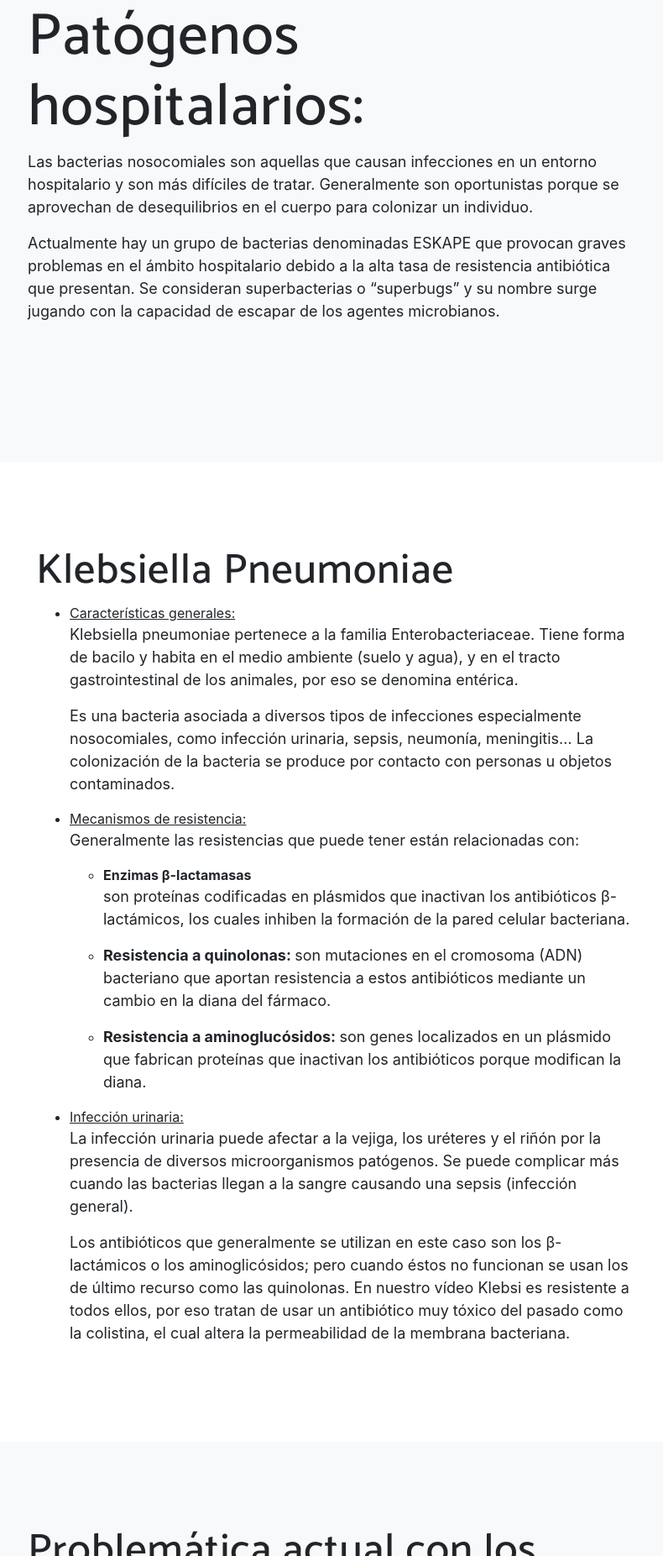
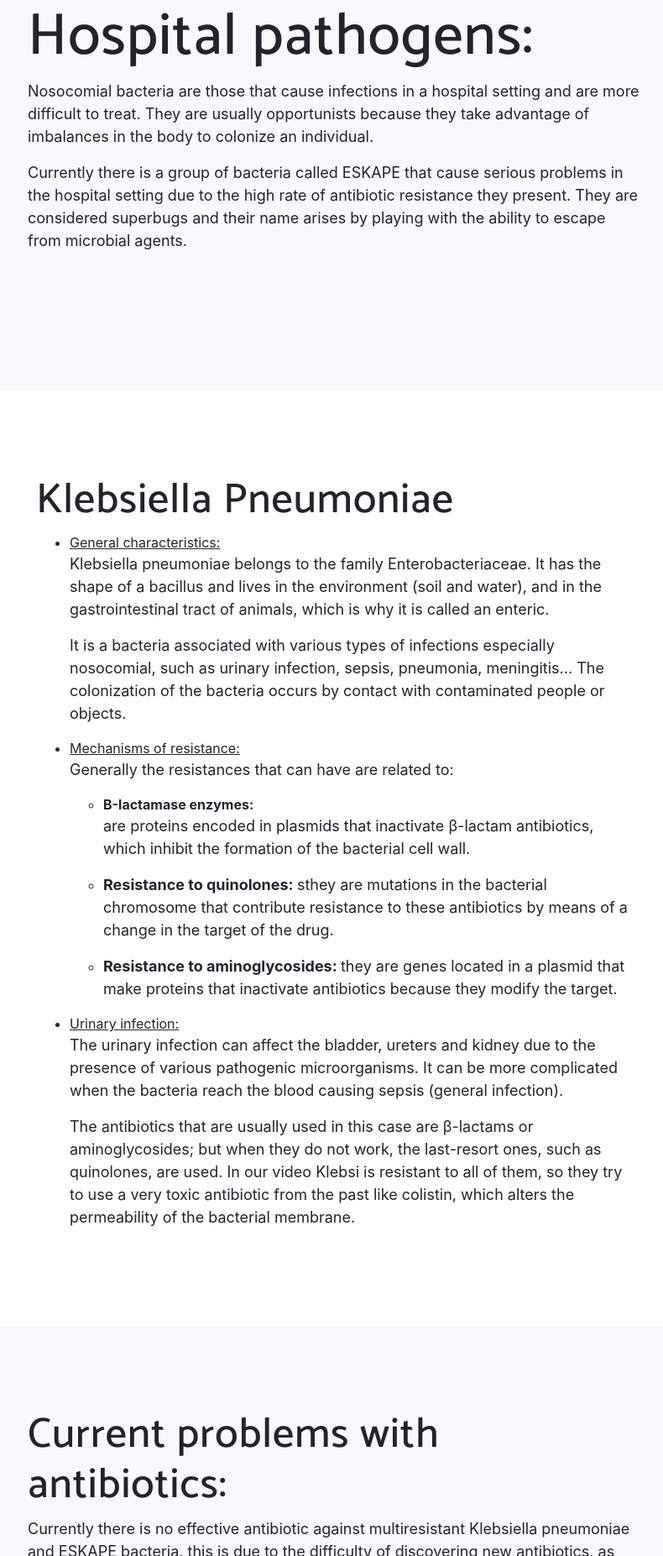
Before and after one commit to breogangf/klebsi.es, a website with bundled scripts: page www/en.html in a window 1280 px wide. Shown: the part 947-2800 px from the top of the page at 84% size, without its empty margins (242-1032 px from the left). Built offline with nearby package versions, Linux system fonts and the light colour scheme; a web font is replaced by a local one.

Commit message:
English texts updated

```diff
--- a/www/en.html
+++ b/www/en.html
@@ -44,16 +44,16 @@
       <div class="collapse navbar-collapse" id="navbarResponsive">
         <ul class="navbar-nav ml-auto">
           <li class="nav-item">
-            <a class="nav-link js-scroll-trigger" href="#patogenos">Patógenos</a>
+            <a class="nav-link js-scroll-trigger" href="#patogenos">Pathogens</a>
           </li>
           <li class="nav-item">
             <a class="nav-link js-scroll-trigger" href="#pneumoniae">K.Pneumoniae</a>
           </li>
           <li class="nav-item">
-            <a class="nav-link js-scroll-trigger" href="#problematica">Problemática</a>
+            <a class="nav-link js-scroll-trigger" href="#problematica">Problems</a>
           </li>
           <li class="nav-item">
-            <a class="nav-link js-scroll-trigger" href="#bibliografia">Bibliografía</a>
+            <a class="nav-link js-scroll-trigger" href="#bibliografia">Bibliography</a>
           </li>
         </ul>
         <ul class="navbar-nav ml-auto">
@@ -73,7 +73,7 @@
       <div class="row h-100">
         <div class="col-lg-5 my-auto">
           <div class="header-content mx-auto">
-            <h1 class="mb-5">Klebsi nos cuenta un día en su vida, no te lo pierdas!</h1>
+            <h1 class="mb-5">Discovering Klebsi, the bacteria</h1>
           </div>
         </div>
         <div class="col-lg-7 my-auto">
@@ -100,14 +100,14 @@
     <div class="container">
       <div class="row">
         <div class="col-md-8 mx-auto">
-          <h2 class="section-heading">Patógenos hospitalarios:</h2>
-          <p>Las bacterias nosocomiales son aquellas que causan infecciones en un entorno hospitalario y son más
-            difíciles de tratar. Generalmente son oportunistas porque se aprovechan de desequilibrios en el cuerpo para
-            colonizar un individuo.
+          <h2 class="section-heading">Hospital pathogens:</h2>
+          <p>Nosocomial bacteria are those that cause infections in a hospital setting and are more difficult to treat.
+            They are usually opportunists because they take advantage of imbalances in the body to colonize an
+            individual.
           </p>
-          <p>Actualmente hay un grupo de bacterias denominadas ESKAPE que provocan graves problemas en el ámbito
-            hospitalario debido a la alta tasa de resistencia antibiótica que presentan. Se consideran superbacterias o
-            “superbugs” y su nombre surge jugando con la capacidad de escapar de los agentes microbianos.
+          <p>Currently there is a group of bacteria called ESKAPE that cause serious problems in the hospital setting
+            due to the high rate of antibiotic resistance they present. They are considered superbugs and their name
+            arises by playing with the ability to escape from microbial agents.
           </p>
         </div>
       </div>
@@ -119,41 +119,44 @@
       <div class="col-md-8 mx-auto">
         <h2 class="section-heading">Klebsiella Pneumoniae</h2>
         <ul>
-          <li><u>Características generales:</u>
-            <p>Klebsiella pneumoniae pertenece a la familia Enterobacteriaceae. Tiene forma de bacilo y habita en el
-              medio ambiente (suelo y agua), y en el tracto gastrointestinal de los animales, por eso se denomina
-              entérica.</p>
-            <p>Es una bacteria asociada a diversos tipos de infecciones especialmente nosocomiales, como infección
-              urinaria, sepsis, neumonía, meningitis… La colonización de la bacteria se produce por contacto con
-              personas u objetos contaminados.</p>
+          <li><u>General characteristics:</u>
+            <p>Klebsiella pneumoniae belongs to the family Enterobacteriaceae. It has the shape of a bacillus and lives
+              in the environment (soil and water), and in the gastrointestinal tract of animals, which is why it is
+              called an enteric.
+            </p>
+            <p>It is a bacteria associated with various types of infections especially nosocomial, such as urinary
+              infection, sepsis, pneumonia, meningitis... The colonization of the bacteria occurs by contact with
+              contaminated people or objects.
+            </p>
           </li>
-          <li><u>Mecanismos de resistencia:</u>
-            <p>Generalmente las resistencias que puede tener están relacionadas con:</p>
+          <li><u>Mechanisms of resistance:</u>
+            <p>Generally the resistances that can have are related to:</p>
             <ul>
-              <li><strong>Enzimas β-lactamasas</strong></li>
-              <p>son proteínas codificadas en plásmidos que inactivan los antibióticos β-lactámicos, los cuales inhiben
-                la formación de la pared celular bacteriana.
+              <li><strong>Β-lactamase enzymes:</strong></li>
+              <p>are proteins encoded in plasmids that inactivate β-lactam antibiotics, which inhibit the formation of
+                the bacterial cell wall.
               </p>
               <li>
-                <p><strong>Resistencia a quinolonas: </strong>son mutaciones en el cromosoma (ADN) bacteriano que
-                  aportan
-                  resistencia a estos antibióticos mediante un cambio en la diana del fármaco.</p>
+                <p><strong>Resistance to quinolones: </strong>sthey are mutations in the bacterial chromosome that
+                  contribute resistance to these antibiotics by means of a change in the target of the drug.
+                </p>
               </li>
               <li>
-                <p><strong>Resistencia a aminoglucósidos: </strong> son genes localizados en un plásmido que fabrican
-                  proteínas que inactivan los antibióticos porque modifican la diana.
+                <p><strong>Resistance to aminoglycosides: </strong> they are genes located in a plasmid that make
+                  proteins that inactivate antibiotics because they modify the target.
                 </p>
               </li>
             </ul>
           </li>
-          <li><u>Infección urinaria:</u>
-            <p>La infección urinaria puede afectar a la vejiga, los uréteres y el riñón por la presencia de diversos
-              microorganismos patógenos. Se puede complicar más cuando las bacterias llegan a la sangre causando una
-              sepsis (infección general).</p>
-            <p>Los antibióticos que generalmente se utilizan en este caso son los β-lactámicos o los aminoglicósidos;
-              pero cuando éstos no funcionan se usan los de último recurso como las quinolonas. En nuestro vídeo Klebsi
-              es resistente a todos ellos, por eso tratan de usar un antibiótico muy tóxico del pasado como la
-              colistina, el cual altera la permeabilidad de la membrana bacteriana.
+          <li><u>Urinary infection:</u>
+            <p>The urinary infection can affect the bladder, ureters and kidney due to the presence of various
+              pathogenic microorganisms. It can be more complicated when the bacteria reach the blood causing sepsis
+              (general infection).
+            </p>
+            <p>The antibiotics that are usually used in this case are β-lactams or aminoglycosides; but when they do not
+              work, the last-resort ones, such as quinolones, are used. In our video Klebsi is resistant to all of them,
+              so they try to use a very toxic antibiotic from the past like colistin, which alters the permeability of
+              the bacterial membrane.
             </p>
           </li>
         </ul>
@@ -165,16 +168,16 @@
     <div class="container">
       <div class="row">
         <div class="col-md-8 mx-auto">
-          <h2 class="section-heading">Problemática actual con los antibióticos:</h2>
-          <p>Actualmente no hay un antibiótico eficaz contra Klebsiella pneumoniae multirresistente y las bacterias
-            ESKAPE, esto se debe a la dificultad de descubrir nuevos antibióticos, así como a la poca inversión
-            económica que realizan las compañías farmacéuticas.
-            Para mejorar esta problemática debe establecerse una política adecuada, y un uso y consumo responsables,
-            basándonos en las directrices indicadas por la Organización Mundial de la Salud (OMS).
+          <h2 class="section-heading">Current problems with antibiotics:</h2>
+          <p>Currently there is no effective antibiotic against multiresistant Klebsiella pneumoniae and ESKAPE
+            bacteria, this is due to the difficulty of discovering new antibiotics, as well as to the little economic
+            investment made by pharmaceutical companies.
           </p>
-          <p>Esto es muy importante porque si seguimos por este camino, en el 2050 los antibióticos serán ineficaces y
-            la resistencia a los antibióticos será la 1ª causa de muerte en el mundo, superando al cáncer.
-            1 muerte cada 3 segundos!!
+          <p>To improve this problem, an appropriate policy and responsible use and consumption should be established,
+            based on the guidelines indicated by the World Health Organization (WHO).
+            This is very important because if we continue along this path, in 2050 antibiotics will be ineffective and
+            resistance to antibiotics will be the 1st cause of death in the world, surpassing cancer.
+            1 death every 3 seconds !!
           </p>
         </div>
       </div>
@@ -187,7 +190,7 @@
     <div class="container">
       <div class="row">
         <div class="col-md-8 mx-auto">
-          <h2>Bibliografía</h2>
+          <h2>Bibliography</h2>
           <ul>
             <li>
               <p>
```
Also changed, not shown: www/index.html (+1 -1 lines).
